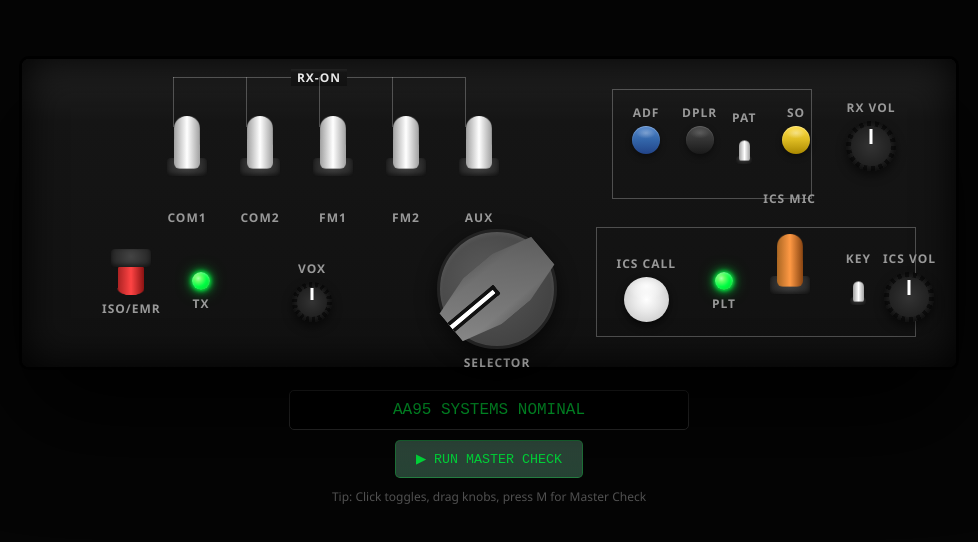
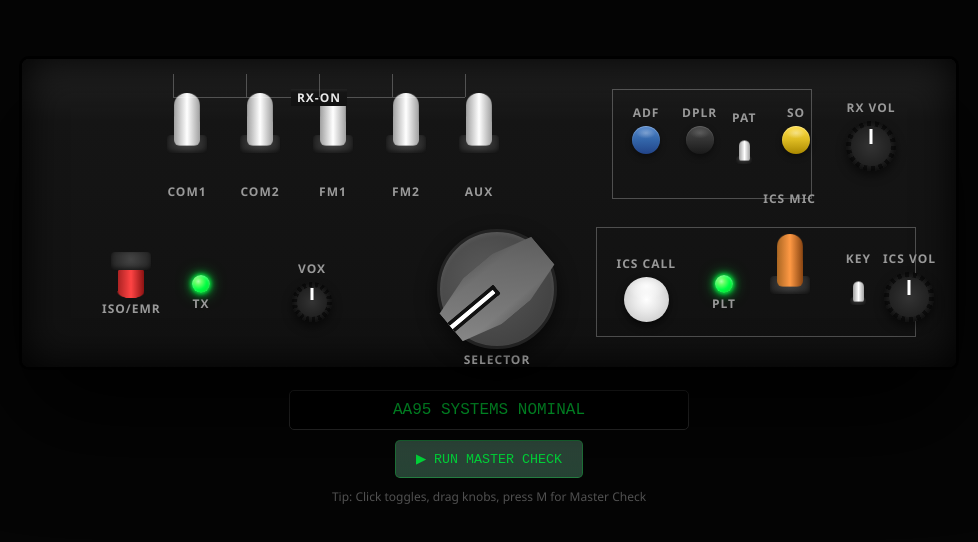
Before and after one commit to Shensley102/Off-Line-App, a website: page aa95/aa95.html in a window 1280 px wide. Shown: the part 120-662 px from the top of the page, without its empty margins (151-1129 px from the left). Drawn offline with Linux system fonts and the light colour scheme.

Commit message:
Update positioning of RX-ON elements in HTML
Adjusted positioning of RX-ON header and components for better layout.

```diff
--- a/aa95/aa95.html
+++ b/aa95/aa95.html
@@ -59,7 +59,7 @@
     .rx-on-header {
       position: absolute;
       left: 151px;
-      top: 18px;
+      top: 38px;
       width: 292px;
       height: 20px;
       display: flex;
@@ -101,13 +101,13 @@
       z-index: 1;
     }
 
-    /* Vertical drop lines extending DOWNWARD from the RX-ON line */
+    /* Vertical drop lines extending DOWNWARD from top, stopping at the RX-ON line */
     .rx-on-drops {
       position: absolute;
       left: 151px;
-      top: 18px;
+      top: 15px;
       width: 292px;
-      height: 50px;
+      height: 23px;
       pointer-events: none;
       z-index: 1;
     }
@@ -153,7 +153,7 @@
 
     .label-bottom {
       margin-bottom: 0;
-      margin-top: 5px;
+      margin-top: 2px;
     }
 
     /* 1. Establish the 3D Stage */
@@ -504,23 +504,23 @@
   </div>
 
   <!-- TOP ROW: COM/FM/AUX TOGGLES -->
-  <div class="component toggle" id="com1" data-active="true" style="left:143px; top:35px;">
+  <div class="component toggle" id="com1" data-active="true" style="left:143px; top:12px;">
     <div class="assembly-toggle"><div class="nut"></div><div class="lever"></div></div>
     <span class="label label-bottom">COM1</span>
   </div>
-  <div class="component toggle" id="com2" data-active="true" style="left:216px; top:35px;">
+  <div class="component toggle" id="com2" data-active="true" style="left:216px; top:12px;">
     <div class="assembly-toggle"><div class="nut"></div><div class="lever"></div></div>
     <span class="label label-bottom">COM2</span>
   </div>
-  <div class="component toggle" id="fm1" data-active="true" style="left:289px; top:35px;">
+  <div class="component toggle" id="fm1" data-active="true" style="left:289px; top:12px;">
     <div class="assembly-toggle"><div class="nut"></div><div class="lever"></div></div>
     <span class="label label-bottom">FM1</span>
   </div>
-  <div class="component toggle" id="fm2" data-active="true" style="left:362px; top:35px;">
+  <div class="component toggle" id="fm2" data-active="true" style="left:362px; top:12px;">
     <div class="assembly-toggle"><div class="nut"></div><div class="lever"></div></div>
     <span class="label label-bottom">FM2</span>
   </div>
-  <div class="component toggle" id="aux" data-active="true" style="left:435px; top:35px;">
+  <div class="component toggle" id="aux" data-active="true" style="left:435px; top:12px;">
     <div class="assembly-toggle"><div class="nut"></div><div class="lever"></div></div>
     <span class="label label-bottom">AUX</span>
   </div>
```
